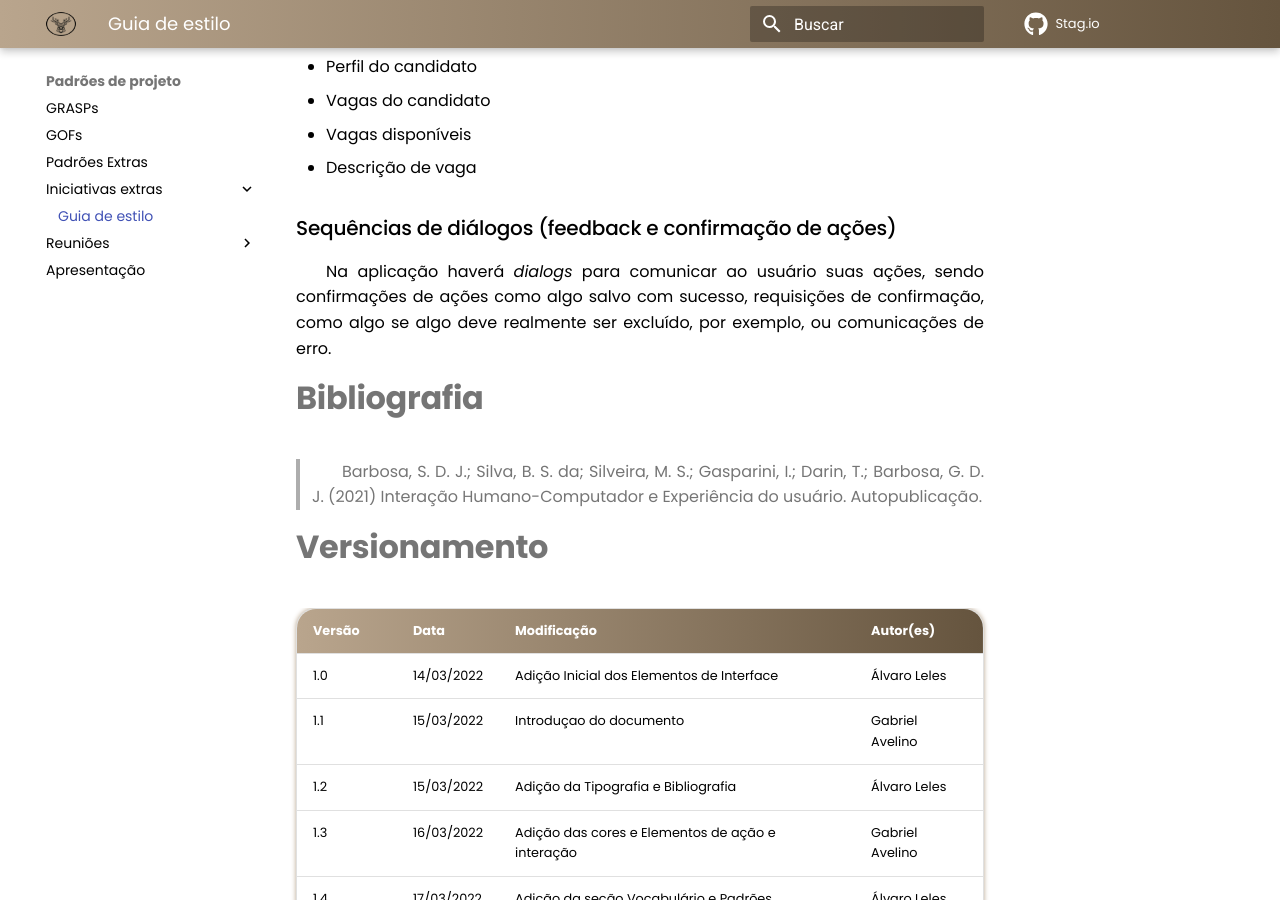
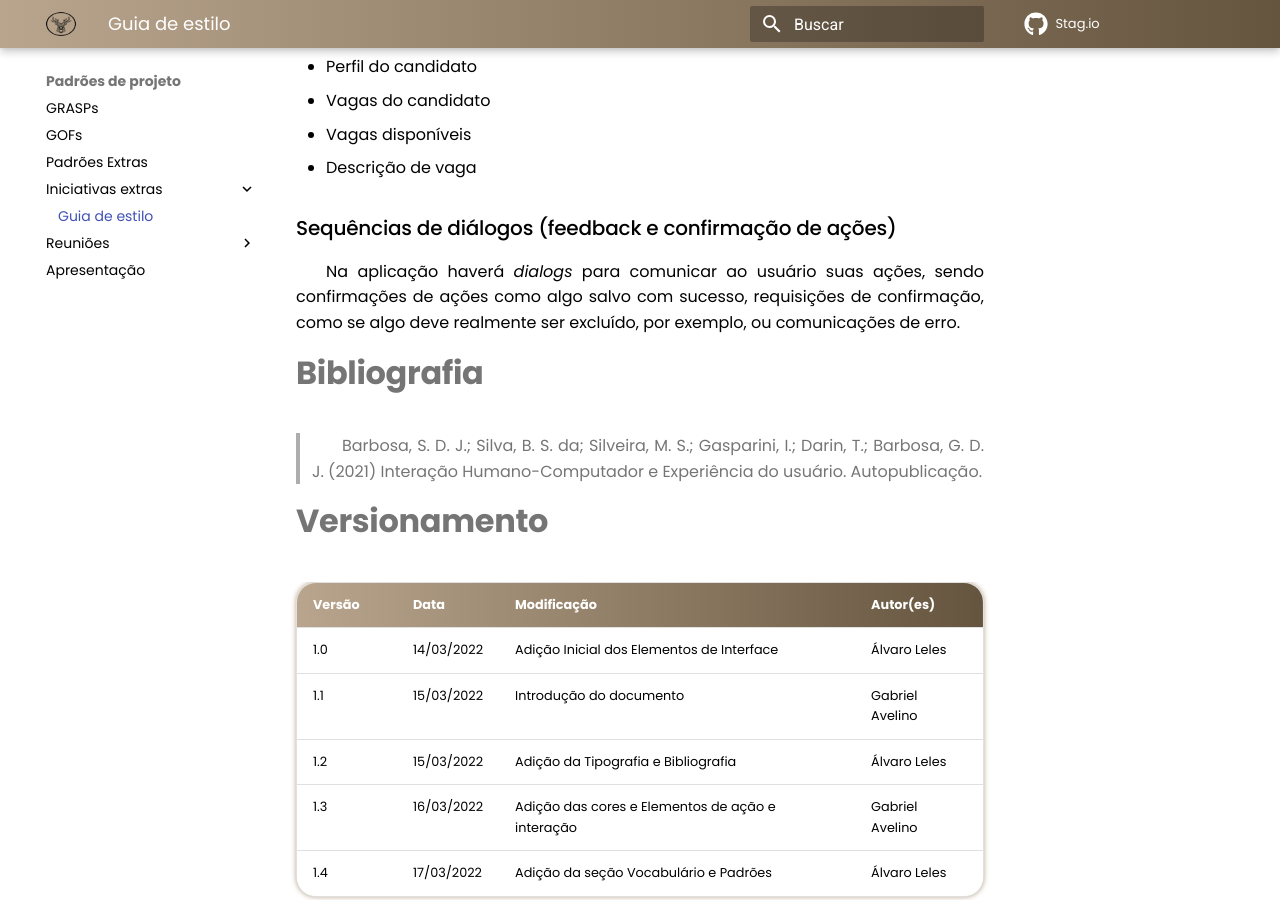
Before and after one commit to UnBArqDsw2021-2/2021.2_G3_stag.io, an MkDocs documentation site: the page built from docs/PadroesDeProjeto/IE/GuiaDeEstilo.md, in a window 1280 px wide and 900 px high, scrolled down 8857 px. Built offline with MkDocs 1.6.1 and Material for MkDocs 9.7.7, drawn with Linux system fonts in a browser that asks for light colours; comment, search, counter and statistics services are not loaded; some of the changed text lies outside the part shown.

Commit message:
Corrigindo as alterações

```diff
--- a/docs/PadroesDeProjeto/IE/GuiaDeEstilo.md
+++ b/docs/PadroesDeProjeto/IE/GuiaDeEstilo.md
@@ -129,7 +129,7 @@ Como já mostrado no protótipo de alta fidelidade nesta documentação, as tela
 
 ### Sequências de diálogos (feedback e confirmação de ações)
 
-Na aplicação haverá <i>dialogs</i> para comunicar ao usuário suas ações, sendo confirmações de ações como algo salvo com sucesso, requisições de confirmação, como algo se algo deve realmente ser excluído, por exemplo, ou comunicações de erro.
+Na aplicação haverá <i>dialogs</i> para comunicar ao usuário suas ações, sendo confirmações de ações como algo salvo com sucesso, requisições de confirmação, como se algo deve realmente ser excluído, por exemplo, ou comunicações de erro.
 
 # Bibliografia
 
@@ -140,7 +140,7 @@ Na aplicação haverá <i>dialogs</i> para comunicar ao usuário suas ações, s
 Versão | Data | Modificação | Autor(es) |
 |--|--|--|--|
 | 1.0 | 14/03/2022 | Adição Inicial dos Elementos de Interface | Álvaro Leles |
-| 1.1 | 15/03/2022 | Introduçao do documento | Gabriel Avelino |
+| 1.1 | 15/03/2022 | Introdução do documento | Gabriel Avelino |
 | 1.2 | 15/03/2022 | Adição da Tipografia e Bibliografia | Álvaro Leles |
 | 1.3 | 16/03/2022 | Adição das cores e Elementos de ação e interação| Gabriel Avelino |
 | 1.4 | 17/03/2022 | Adição da seção Vocabulário e Padrões | Álvaro Leles |
```
Also changed, not shown: other parts of docs/PadroesDeProjeto/IE/GuiaDeEstilo.md (+3 -3 lines).
